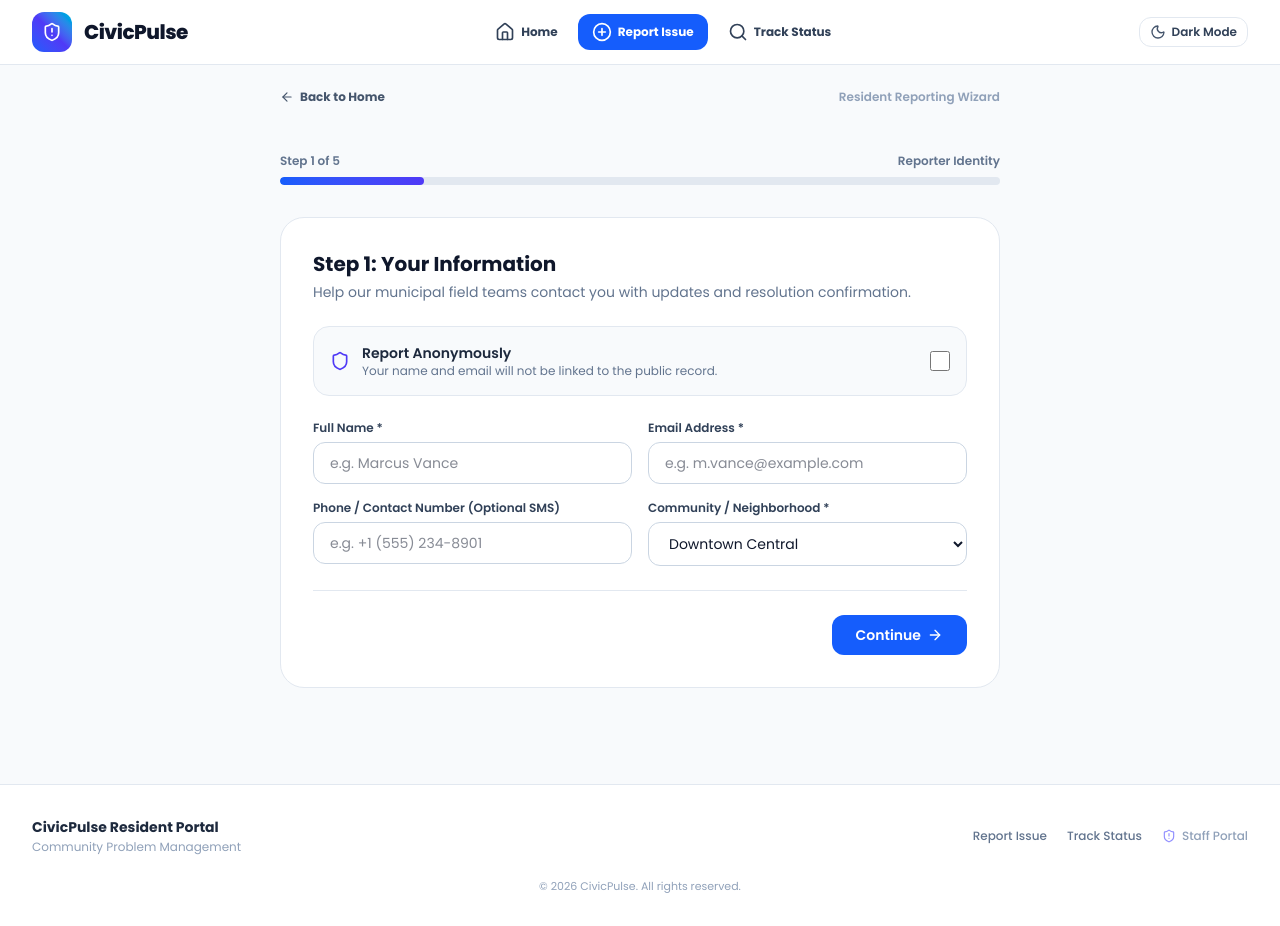
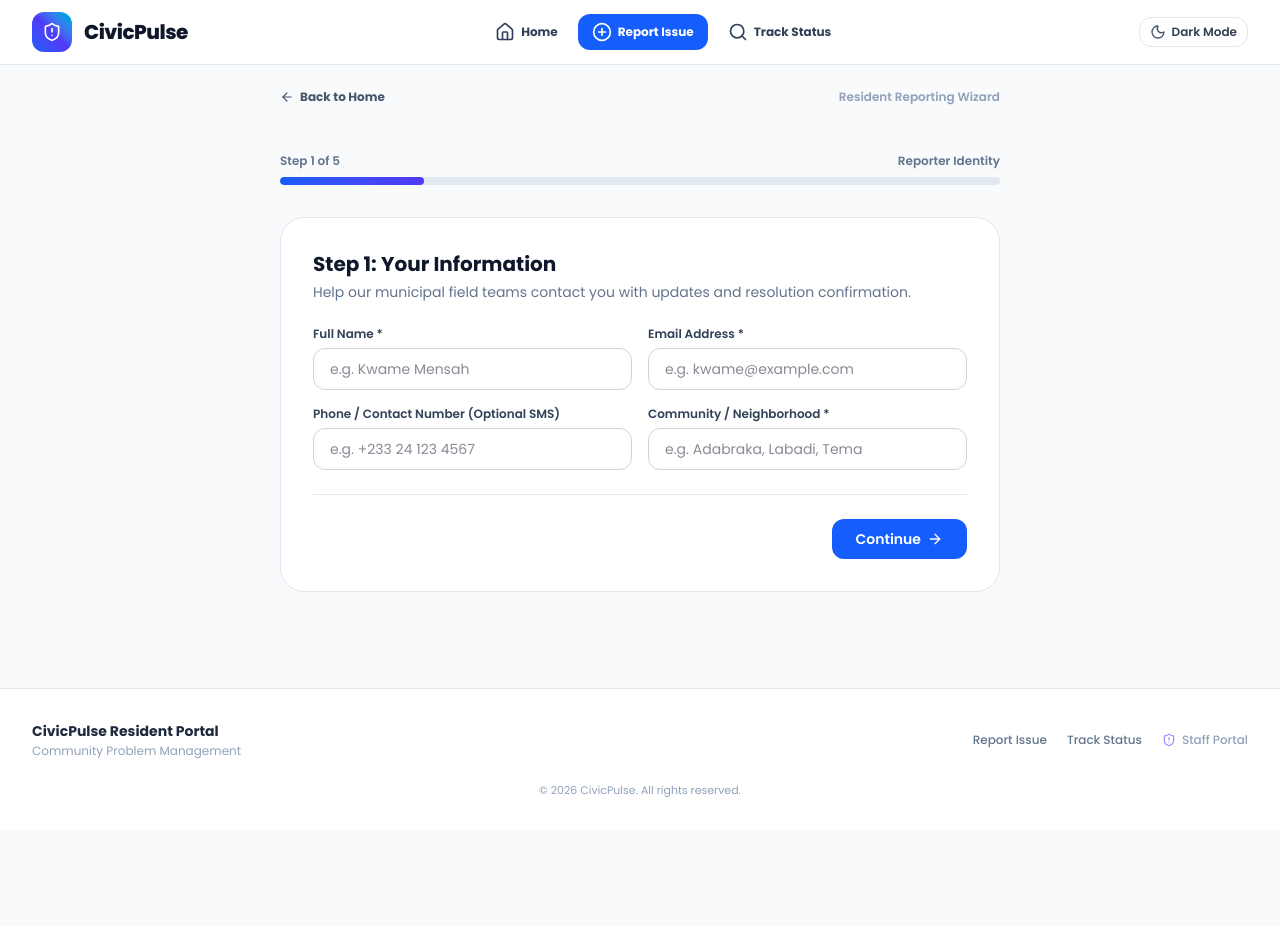
Before and after one commit to Manuel-Vardy/cmra, a Next.js app: page / in a window 1280 px wide. Both pictures are taken after a click on the element 480 px from the left and 731 px from the top of the page. After the commit the page ends 830 px from the top, so only its background shows below. Built offline with nearby package versions, Linux system fonts and the light colour scheme.

Commit message:
the report wizard restructuring

```diff
--- a/src/components/Resident/ReportWizard.tsx
+++ b/src/components/Resident/ReportWizard.tsx
@@ -159,8 +159,8 @@ export default function ReportWizard({
   const handleNextStep = () => {
     setErrorMessage('');
     if (currentStep === 1) {
-      if (!formData.isAnonymous && (!formData.fullName.trim() || !formData.email.trim())) {
-        setErrorMessage('Please provide your name and email or check "Report Anonymously".');
+      if (!formData.fullName.trim() || !formData.email.trim()) {
+        setErrorMessage('Please provide your full name and email address.');
         scrollToTop();
         return;
       }
@@ -396,28 +396,6 @@ export default function ReportWizard({
               </p>
             </div>
 
-            {/* Anonymous Toggle */}
-            <div className="p-4 bg-slate-50 dark:bg-slate-800/60 rounded-2xl border border-slate-200 dark:border-slate-700 flex items-center justify-between">
-              <div className="flex items-center gap-3">
-                <Shield className="w-5 h-5 text-indigo-600 dark:text-indigo-400" />
-                <div>
-                  <div className="font-semibold text-sm text-slate-800 dark:text-slate-200">
-                    Report Anonymously
-                  </div>
-                  <div className="text-xs text-slate-500">
-                    Your name and email will not be linked to the public record.
-                  </div>
-                </div>
-              </div>
-              <input
-                type="checkbox"
-                checked={formData.isAnonymous}
-                onChange={(e) => setFormData({ ...formData, isAnonymous: e.target.checked })}
-                className="w-5 h-5 rounded text-blue-600 focus:ring-blue-500 cursor-pointer"
-              />
-            </div>
-
-            {!formData.isAnonymous && (
             <div className="grid grid-cols-1 sm:grid-cols-2 gap-4">
               <div>
                 <label className="block text-xs font-semibold text-slate-700 dark:text-slate-300 mb-1.5">
@@ -428,7 +406,7 @@ export default function ReportWizard({
                   required
                   value={formData.fullName}
                   onChange={(e) => setFormData({ ...formData, fullName: e.target.value })}
-                    placeholder="e.g. Marcus Vance"
+                  placeholder="e.g. Kwame Mensah"
                   className="w-full px-4 py-2.5 rounded-xl border border-slate-300 dark:border-slate-700 bg-white dark:bg-slate-800 text-slate-900 dark:text-white text-sm focus:ring-2 focus:ring-blue-500 outline-none"
                 />
               </div>
@@ -442,7 +420,7 @@ export default function ReportWizard({
                   required
                   value={formData.email}
                   onChange={(e) => setFormData({ ...formData, email: e.target.value })}
-                    placeholder="e.g. m.vance@example.com"
+                  placeholder="e.g. kwame@example.com"
                   className="w-full px-4 py-2.5 rounded-xl border border-slate-300 dark:border-slate-700 bg-white dark:bg-slate-800 text-slate-900 dark:text-white text-sm focus:ring-2 focus:ring-blue-500 outline-none"
                 />
               </div>
@@ -455,7 +433,7 @@ export default function ReportWizard({
                   type="tel"
                   value={formData.phone}
                   onChange={(e) => setFormData({ ...formData, phone: e.target.value })}
-                    placeholder="e.g. +1 (555) 234-8901"
+                  placeholder="e.g. +233 24 123 4567"
                   className="w-full px-4 py-2.5 rounded-xl border border-slate-300 dark:border-slate-700 bg-white dark:bg-slate-800 text-slate-900 dark:text-white text-sm focus:ring-2 focus:ring-blue-500 outline-none"
                 />
               </div>
@@ -464,20 +442,15 @@ export default function ReportWizard({
                 <label className="block text-xs font-semibold text-slate-700 dark:text-slate-300 mb-1.5">
                   Community / Neighborhood *
                 </label>
-                  <select
+                <input
+                  type="text"
                   value={formData.community}
                   onChange={(e) => setFormData({ ...formData, community: e.target.value })}
+                  placeholder="e.g. Adabraka, Labadi, Tema"
                   className="w-full px-4 py-2.5 rounded-xl border border-slate-300 dark:border-slate-700 bg-white dark:bg-slate-800 text-slate-900 dark:text-white text-sm focus:ring-2 focus:ring-blue-500 outline-none"
-                  >
-                    <option value="Downtown Central">Downtown Central</option>
-                    <option value="Oakridge Heights">Oakridge Heights</option>
-                    <option value="Pine Grove">Pine Grove</option>
-                    <option value="Harborview">Harborview</option>
-                    <option value="Riverside Park">Riverside Park</option>
-                  </select>
+                />
               </div>
             </div>
-            )}
           </div>
         )}
 
@@ -541,8 +514,14 @@ export default function ReportWizard({
                 Issue Subcategory
               </label>
               <select
-                value={formData.subCategory}
-                onChange={(e) => setFormData({ ...formData, subCategory: e.target.value })}
+                value={formData.subCategory === '__other__' ? '__other__' : formData.subCategory}
+                onChange={(e) => {
+                  if (e.target.value === '__other__') {
+                    setFormData({ ...formData, subCategory: '__other__' });
+                  } else {
+                    setFormData({ ...formData, subCategory: e.target.value });
+                  }
+                }}
                 className="w-full px-4 py-2.5 rounded-xl border border-slate-300 dark:border-slate-700 bg-white dark:bg-slate-800 text-slate-900 dark:text-white text-sm focus:ring-2 focus:ring-blue-500 outline-none"
               >
                 {CATEGORIES.find((c) => c.id === formData.category)?.subcategories.map((sub) => (
@@ -550,7 +529,22 @@ export default function ReportWizard({
                     {sub}
                   </option>
                 ))}
+                <option value="__other__">Other (specify below)</option>
               </select>
+
+              {/* Free-text input shown when user picks Other */}
+              {formData.subCategory === '__other__' && (
+                <input
+                  type="text"
+                  autoFocus
+                  placeholder="Describe the issue type..."
+                  className="mt-2 w-full px-4 py-2.5 rounded-xl border border-blue-400 dark:border-blue-600 bg-white dark:bg-slate-800 text-slate-900 dark:text-white text-sm focus:ring-2 focus:ring-blue-500 outline-none"
+                  onChange={(e) => {
+                    // Store the typed value prefixed so we can distinguish it from preset values
+                    setFormData({ ...formData, subCategory: e.target.value || '__other__' });
+                  }}
+                />
+              )}
             </div>
 
             {/* Issue Title */}
```
Lines whose indentation alone changed are shown as unchanged.
